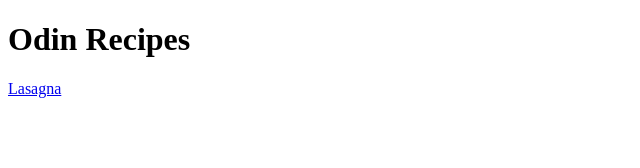
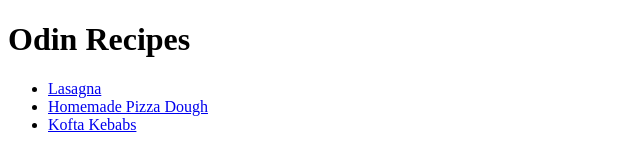
Before and after one commit to cbuzuloiu/TheOdinProject, a plain HTML site: page odin-recipes/index.html in a window 1280 px wide. Shown: the whole page, without its empty margins (0-640 px from the left). Drawn offline with Linux system fonts and the light colour scheme.

Commit message:
Added structure for two more webpages

```diff
--- a/odin-recipes/index.html
+++ b/odin-recipes/index.html
@@ -7,6 +7,16 @@
   </head>
   <body>
     <h1>Odin Recipes</h1>
-    <a href="recipes/lasagna.html">Lasagna</a>
+    <ul>
+      <li>
+        <a href="recipes/lasagna.html">Lasagna</a>
+      </li>
+      <li>
+        <a href="recipes/pizzaDough.html">Homemade Pizza Dough</a>
+      </li>
+      <li>
+        <a href="recipes/koftaKebabs.html">Kofta Kebabs</a>
+      </li>
+    </ul>
   </body>
 </html>
```
Also changed, not shown: odin-recipes/img/kebab.jpg (added), odin-recipes/img/pizza.jpg (added).
